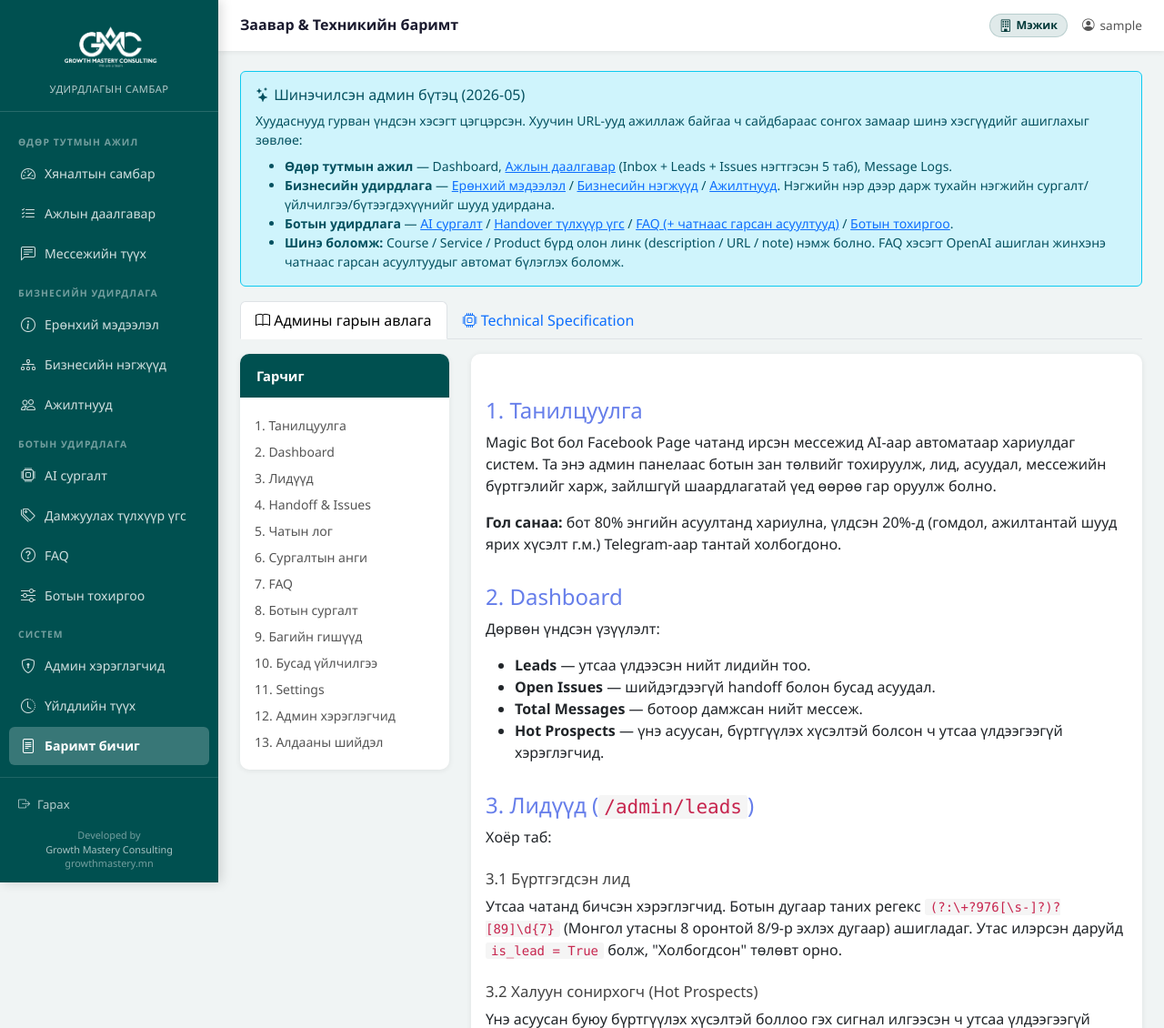
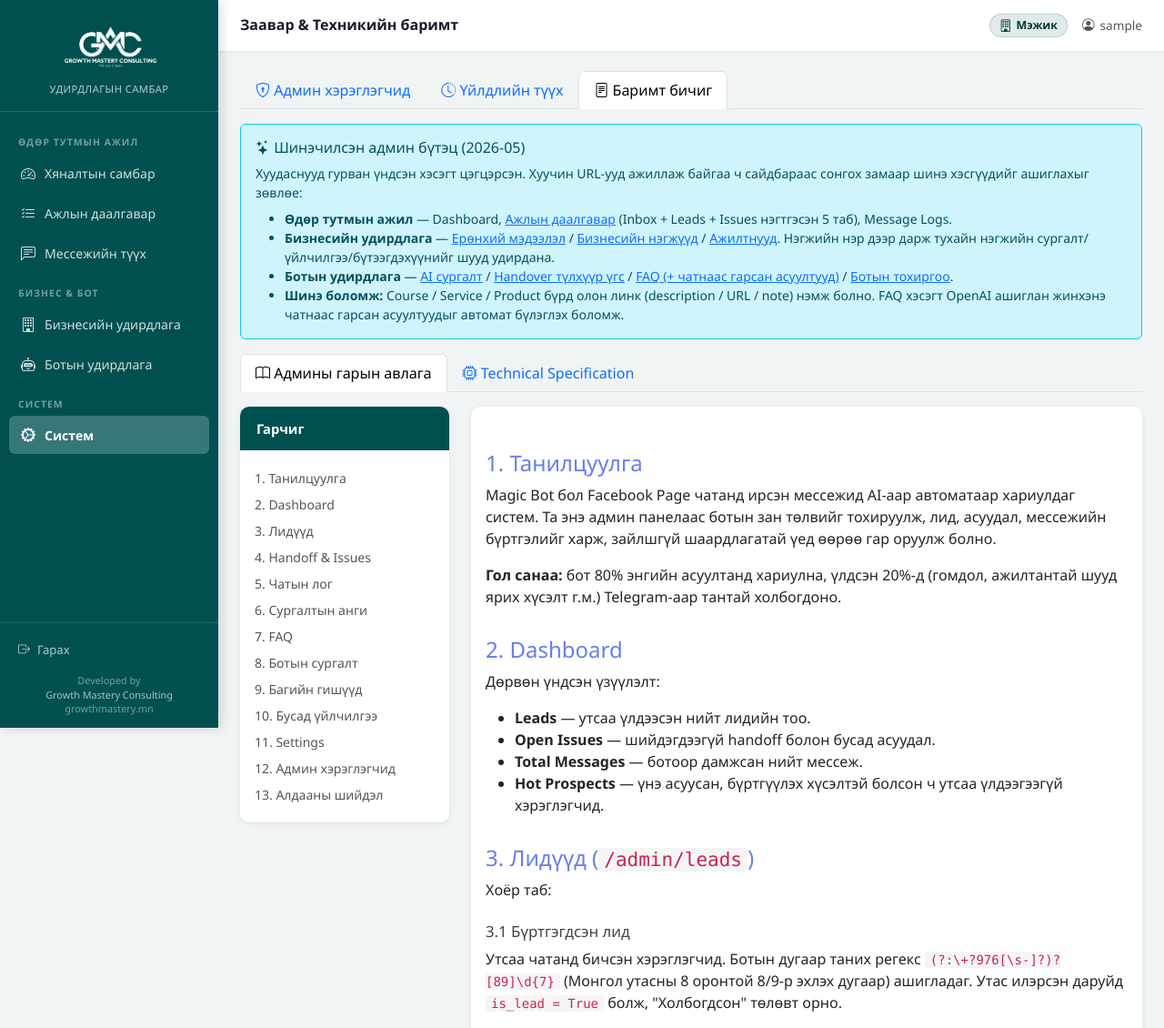
Before and after one commit to Gundeg/magicbot, a Flask app: page /admin/docs in a window 1280 px wide. Shown: the top 1130 px of the page at 91% size. Run offline with Flask 3, Linux system fonts and the light colour scheme; the visitor is signed in with stand-in values (Sample User, id 1); parts of the project's set-up code (start-up, migrations or seed data) failed here and were passed over.

Commit message:
Clean up sidebar: collapse sections to one entry, use tabs for within-section nav
The sidebar was duplicating navigation: Business Management exposed 3
sub-links AND each of those pages already showed the same 3 entries as
tabs at the top of the content. Same for Bot Management (4+4) and an
ad-hoc System zone with 3 separate links.

This commit collapses each section to a single sidebar entry. The
section pages already render an in-page tab nav (the *_tabs.html
partials added in Phases 4/5/Phase 6-light); that's now the only way
to switch within a section.

Sidebar after:
  - Өдөр тутмын ажил → Dashboard, Work Tasks, Message Logs
  - Бизнес & бот     → Business Management, Bot Management
  - Систем           → Систем

Landing tabs (where each section opens by default):
  - Business Management → Ерөнхий мэдээлэл (General Information)
  - Bot Management      → Ботын тохиргоо (Bot Settings, changed from
    AI Training — admins tweak handoff/Telegram more often than persona)
  - Систем              → Админ хэрэглэгчид

Other:
  - New templates/system/partials/_tabs.html renders the System tab
    nav (Admin Users / Audit Log / Docs).
  - admins.html, audit_log.html, docs.html now include that partial
    at the top of {% block content %}. Docs keeps its own inner
    Manual/Tech-Spec tabs below the section tabs — two distinct nav
    levels, deliberately separated.
  - Sidebar active-state checks tolerate both new and legacy endpoint
    names so the parent link stays highlighted on any sub-page or
    redirected legacy URL.

Co-Authored-By: Claude Opus 4.7 (1M context) <noreply@anthropic.com>

```diff
--- a/routes/admin/bot.py
+++ b/routes/admin/bot.py
@@ -44,7 +44,10 @@ BOT_SETTINGS_KEYS = (
 @login_required
 @admin_required
 def bot_management():
-    return redirect(url_for('bot_management_training'))
+    # Lands on Bot Settings tab — admins tune handoff sensitivity /
+    # Telegram alerts / office hours more often than they retrain the
+    # persona, so the most-touched tab is the most useful default.
+    return redirect(url_for('bot_management_settings'))
 
 
 @app.route('/bot-management/training')
--- a/templates/admins.html
+++ b/templates/admins.html
@@ -7,6 +7,7 @@
 {% set is_super = current_user.role == 'super_admin' %}
 
 {% block content %}
+{% include "system/partials/_tabs.html" %}
 <div class="row">
     <div class="col-lg-7">
         <div class="card">
--- a/templates/audit_log.html
+++ b/templates/audit_log.html
@@ -75,6 +75,7 @@
 {% endblock %}
 
 {% block content %}
+{% include "system/partials/_tabs.html" %}
 
 <div class="alert alert-light border d-flex gap-2 align-items-start py-2 mb-3 fs-85">
     <i class="bi bi-clock-history mt-1 flex-shrink-0 text-brand"></i>
--- a/templates/base.html
+++ b/templates/base.html
@@ -408,60 +408,31 @@
                 </a>
             </nav>
 
-            {# ── ZONE 2 — Business Management: what we sell + who sells it #}
-            <div class="nav-section">Бизнесийн удирдлага</div>
+            {# ── Section parents collapsed to a single link each.
+               Within-section navigation uses the tabs partial that each
+               section's templates include at the top of their content
+               (templates/business/partials/_tabs.html, bot/.../_tabs.html,
+               system/.../_tabs.html). Sidebar shows a single entry per
+               section, the active state lights up whenever the admin is
+               on ANY page belonging to that section. #}
+
+            <div class="nav-section">Бизнес & бот</div>
             <nav class="nav flex-column">
-                <a class="nav-link {% if request.endpoint == 'business_management_general' %}active{% endif %}"
+                <a class="nav-link {% if request.endpoint in ('business_management', 'business_management_general', 'business_management_units', 'business_management_employees', 'business_unit_detail', 'business_lines', 'courses', 'services', 'products', 'team') %}active{% endif %}"
                    href="{{ url_for('business_management_general') }}">
-                    <i class="bi bi-info-circle"></i> Ерөнхий мэдээлэл
+                    <i class="bi bi-building"></i> Бизнесийн удирдлага
                 </a>
-                <a class="nav-link {% if request.endpoint in ('business_management_units', 'business_unit_detail', 'business_lines', 'courses', 'services', 'products') %}active{% endif %}"
-                   href="{{ url_for('business_management_units') }}">
-                    <i class="bi bi-diagram-3"></i> Бизнесийн нэгжүүд
-                </a>
-                <a class="nav-link {% if request.endpoint in ('business_management_employees', 'team') %}active{% endif %}"
-                   href="{{ url_for('business_management_employees') }}">
-                    <i class="bi bi-people"></i> Ажилтнууд
+                <a class="nav-link {% if request.endpoint in ('bot_management', 'bot_management_training', 'bot_management_handover', 'bot_management_faqs', 'bot_management_settings', 'training', 'handoff_keywords', 'faq', 'settings') %}active{% endif %}"
+                   href="{{ url_for('bot_management_settings') }}">
+                    <i class="bi bi-robot"></i> Ботын удирдлага
                 </a>
             </nav>
 
-            {# ── ZONE 3 — Bot Management: tune the AI #}
-            <div class="nav-section">Ботын удирдлага</div>
-            <nav class="nav flex-column">
-                <a class="nav-link {% if request.endpoint in ('bot_management_training', 'training') %}active{% endif %}"
-                   href="{{ url_for('bot_management_training') }}">
-                    <i class="bi bi-cpu"></i> AI сургалт
-                </a>
-                <a class="nav-link {% if request.endpoint in ('bot_management_handover', 'handoff_keywords') %}active{% endif %}"
-                   href="{{ url_for('bot_management_handover') }}">
-                    <i class="bi bi-tags"></i> Дамжуулах түлхүүр үгс
-                </a>
-                <a class="nav-link {% if request.endpoint in ('bot_management_faqs', 'faq') %}active{% endif %}"
-                   href="{{ url_for('bot_management_faqs') }}">
-                    <i class="bi bi-question-circle"></i> FAQ
-                </a>
-                <a class="nav-link {% if request.endpoint in ('bot_management_settings', 'settings') %}active{% endif %}"
-                   href="{{ url_for('bot_management_settings') }}">
-                    <i class="bi bi-sliders"></i> Ботын тохиргоо
-                </a>
-            </nav>
-
-            {# ── ZONE 4 — System: setup, touched rarely #}
-            {# Settings link removed: the page is now split across
-               Business Management → General Info (business fields) and
-               Bot Management → Bot Settings (bot-config fields). The
-               legacy /admin/settings URL still works with a deprecation
-               banner for any in-flight client code. #}
             <div class="nav-section">Систем</div>
             <nav class="nav flex-column">
-                <a class="nav-link {% if request.endpoint == 'admins' %}active{% endif %}" href="{{ url_for('admins') }}">
-                    <i class="bi bi-shield-lock"></i> Админ хэрэглэгчид
-                </a>
-                <a class="nav-link {% if request.endpoint == 'audit_log' %}active{% endif %}" href="{{ url_for('audit_log') }}">
-                    <i class="bi bi-clock-history"></i> Үйлдлийн түүх
-                </a>
-                <a class="nav-link {% if request.endpoint == 'docs' %}active{% endif %}" href="{{ url_for('docs') }}">
-                    <i class="bi bi-file-text"></i> Баримт бичиг
+                <a class="nav-link {% if request.endpoint in ('admins', 'audit_log', 'docs') %}active{% endif %}"
+                   href="{{ url_for('admins') }}">
+                    <i class="bi bi-gear-wide-connected"></i> Систем
                 </a>
             </nav>
 
--- a/templates/docs.html
+++ b/templates/docs.html
@@ -17,6 +17,7 @@
 {% endblock %}
 
 {% block content %}
+{% include "system/partials/_tabs.html" %}
 <div class="alert alert-info border-info mb-3">
     <h6 class="mb-2"><i class="bi bi-stars"></i> Шинэчилсэн админ бүтэц (2026-05)</h6>
     <p class="small mb-2">
--- /dev/null
+++ b/templates/system/partials/_tabs.html
@@ -0,0 +1,23 @@
+{# Tab nav shared across System pages (Admin Users, Audit Log, Docs).
+   The sidebar's "Систем" entry lands here; tabs handle the within-
+   section navigation. #}
+<ul class="nav nav-tabs mb-3" role="tablist">
+    <li class="nav-item">
+        <a class="nav-link {% if request.endpoint == 'admins' %}active{% endif %}"
+           href="{{ url_for('admins') }}">
+            <i class="bi bi-shield-lock"></i> Админ хэрэглэгчид
+        </a>
+    </li>
+    <li class="nav-item">
+        <a class="nav-link {% if request.endpoint == 'audit_log' %}active{% endif %}"
+           href="{{ url_for('audit_log') }}">
+            <i class="bi bi-clock-history"></i> Үйлдлийн түүх
+        </a>
+    </li>
+    <li class="nav-item">
+        <a class="nav-link {% if request.endpoint == 'docs' %}active{% endif %}"
+           href="{{ url_for('docs') }}">
+            <i class="bi bi-file-text"></i> Баримт бичиг
+        </a>
+    </li>
+</ul>
```
